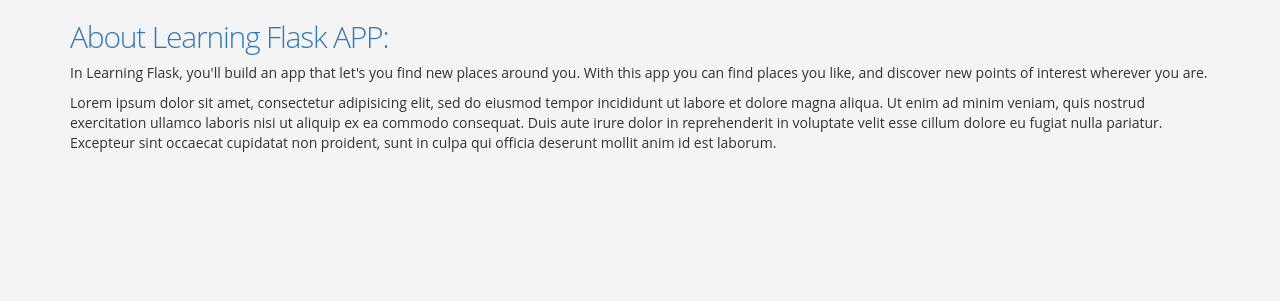
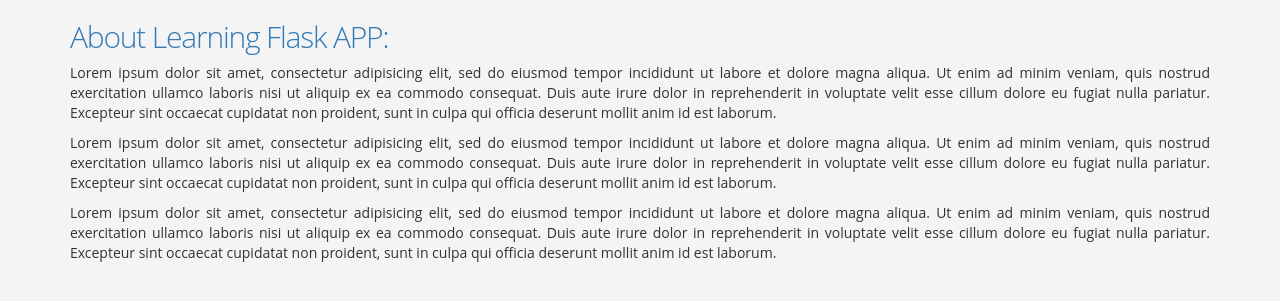
Before and after one commit to datadrops/learning-flask, a Flask app: page /about in a window 1280 px wide. Shown: the part 70-371 px from the top of the page. Run offline with Flask 2, Linux system fonts and the light colour scheme; some libraries are stand-ins or nearby versions.

Commit message:
make it better

```diff
--- a/templates/about.html
+++ b/templates/about.html
@@ -1,9 +1,20 @@
 {% extends "layout.html" %}
 
 {% block content %}
-<div class="container">
+<div class="container text-justify">
 	<h2 class="text-primary">About Learning Flask APP:</h2>
-	<p>In Learning Flask, you'll build an app that let's you find new places around you. With this app you can find places you like, and discover new points of interest wherever you are.</p>
+	<p>Lorem ipsum dolor sit amet, consectetur adipisicing elit, sed do eiusmod
+	tempor incididunt ut labore et dolore magna aliqua. Ut enim ad minim veniam,
+	quis nostrud exercitation ullamco laboris nisi ut aliquip ex ea commodo
+	consequat. Duis aute irure dolor in reprehenderit in voluptate velit esse
+	cillum dolore eu fugiat nulla pariatur. Excepteur sint occaecat cupidatat non
+	proident, sunt in culpa qui officia deserunt mollit anim id est laborum.</p>
+	<p>Lorem ipsum dolor sit amet, consectetur adipisicing elit, sed do eiusmod
+	tempor incididunt ut labore et dolore magna aliqua. Ut enim ad minim veniam,
+	quis nostrud exercitation ullamco laboris nisi ut aliquip ex ea commodo
+	consequat. Duis aute irure dolor in reprehenderit in voluptate velit esse
+	cillum dolore eu fugiat nulla pariatur. Excepteur sint occaecat cupidatat non
+	proident, sunt in culpa qui officia deserunt mollit anim id est laborum.</p>
 	<p>Lorem ipsum dolor sit amet, consectetur adipisicing elit, sed do eiusmod
 	tempor incididunt ut labore et dolore magna aliqua. Ut enim ad minim veniam,
 	quis nostrud exercitation ullamco laboris nisi ut aliquip ex ea commodo
--- a/templates/layout.html
+++ b/templates/layout.html
@@ -23,7 +23,7 @@
 	<header>
 		<div class="container-fluid header bg-primary">
 			<div class="title">
-				<h1>Learning Flask</h1>
+				<a href="{{ url_for('index')}}" class="bg-primary" style="color: #FFF;text-decoration: none;cursor: default;"><h1>Learning Flask</h1></a>
 			</div>
 		</div>
 	</header>
```
